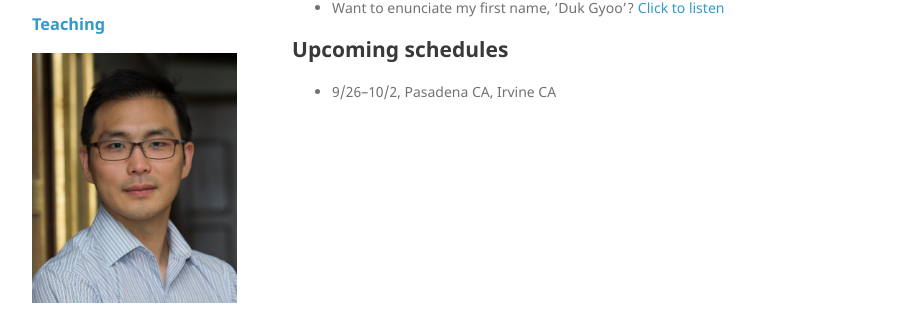
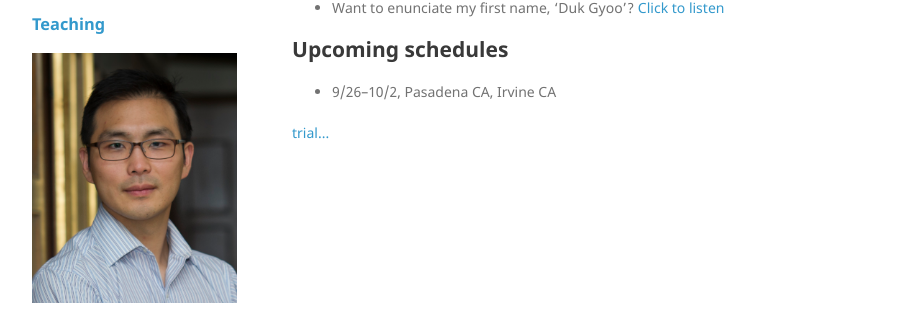
Before and after one commit to kimdukgyoo/kimdukgyoo.github.io, a Jekyll site: the page built from index.md, in a window 1280 px wide. Shown: the part 208-519 px from the top of the page, without its empty margins (178-1085 px from the left). Built offline with Jekyll 4.4.1, drawn with Linux system fonts in a browser that asks for light colours; our own code applies the rules of GitHub Pages for plain Markdown files.

Commit message:
Update index.md

```diff
--- a/index.md
+++ b/index.md
@@ -9,8 +9,9 @@ I am an applied microeconomist and I conduct lab and field experiments to unders
 ## Upcoming schedules
 - 9/26--10/2, Pasadena CA, Irvine CA
 
-<script src="/js/pdfobject.js"></script>
-<script>PDFObject.embed("/pdf/PARI_20170908.pdf", "#whatsthishashtag");</script>
+<pr>
+<a href="https://kimdukgyoo.github.io/pdfjs/web/viewer.html?file=PARI_20170908.pdf" target="_blank"> trial...</a>
+
 <!--
 Text can be **bold**, _italic_, or ~~strikethrough~~.
 
```
